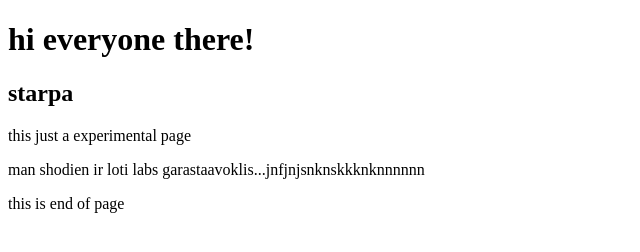
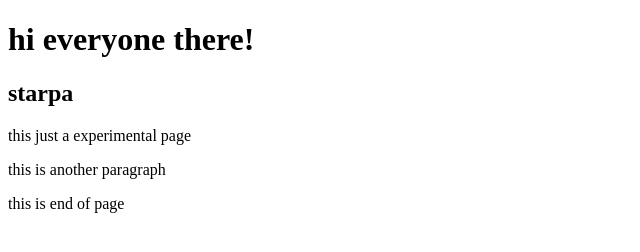
Before and after one commit to Arturs1794/my1st, a plain HTML site: page index.html in a window 1280 px wide. Shown: the whole page, without its empty margins (0-640 px from the left). Drawn offline with Linux system fonts and the light colour scheme.

Commit message:
comit first

```diff
--- a/index.html
+++ b/index.html
@@ -15,7 +15,8 @@
 </h2>
 
 <p>this just a experimental page</p>
-<p>man shodien ir loti labs garastaavoklis...jnfjnjsnknskkknknnnnnn</p>
+<p>this is another paragraph
+</p>
 <footer>this is end of page
 
 </footer>
```
Also changed, not shown: manamape/index.html (added).
